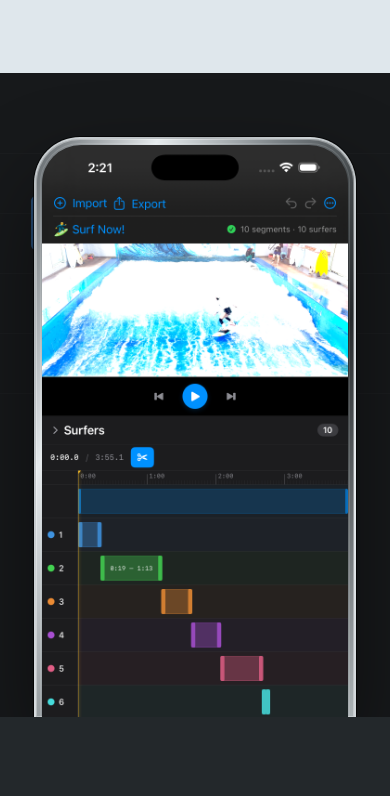
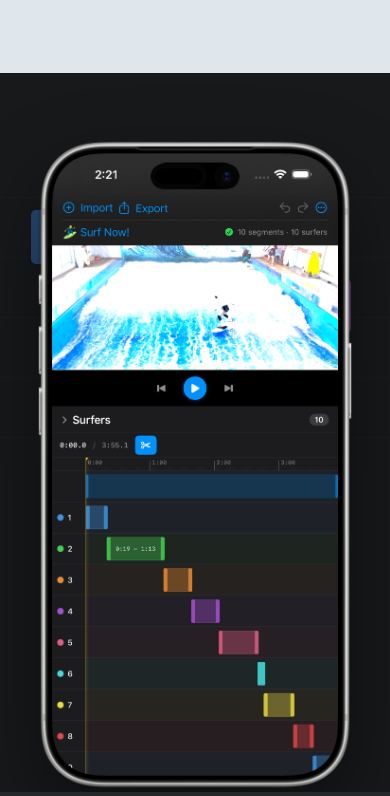
Before and after one commit to Sh7ne/deepsurfcut-website, a plain HTML site: page index.html in a window 390 px wide. Shown: the part 3889-4685 px from the top of the page. Drawn offline with Linux system fonts and the light colour scheme.

Commit message:
Use official iPhone 17 Pro device mockups

```diff
--- a/index.html
+++ b/index.html
@@ -212,8 +212,8 @@
           </div>
           <figure class="device-frame" data-reveal>
             <img
-              src="/assets/app-timeline.png"
-              alt="DeepSurfCut showing detected surfers on a multitrack timeline"
+              src="/assets/app-timeline-iphone17-pro.png"
+              alt="DeepSurfCut showing detected surfers on a multitrack timeline in iPhone 17 Pro"
             />
           </figure>
         </div>
@@ -223,8 +223,8 @@
         <div class="export-visual">
           <figure class="device-frame device-frame-secondary" data-reveal>
             <img
-              src="/assets/app-export.png"
-              alt="DeepSurfCut export controls for selecting surfers and clip padding"
+              src="/assets/app-export-iphone17-pro.png"
+              alt="DeepSurfCut export controls for selecting surfers and clip padding in iPhone 17 Pro"
             />
           </figure>
         </div>
--- a/styles.css
+++ b/styles.css
@@ -563,39 +563,17 @@ a {
 
 .device-frame {
   position: relative;
-  width: min(490px, 86%);
-  height: min(760px, 80vw);
+  width: min(410px, 78%);
+  aspect-ratio: 1350 / 2760;
+  height: auto;
   margin: 0;
-  padding: 8px 8px 0;
-  border: 2px solid rgba(232, 237, 240, 0.72);
-  border-bottom: 0;
-  border-radius: 58px 58px 0 0;
-  background:
-    linear-gradient(110deg, #5f6569 0%, #e6ebed 23%, #777e82 47%, #25292b 72%, #aeb5b8 100%);
-  box-shadow:
-    inset 0 0 0 1px rgba(255, 255, 255, 0.32),
-    0 0 0 1px rgba(0, 0, 0, 0.72),
-    0 42px 90px rgba(0, 0, 0, 0.48);
-  overflow: hidden;
-}
-
-.device-frame::after {
-  content: "";
-  position: absolute;
-  z-index: 2;
-  inset: 6px 6px 0;
-  border: 1px solid rgba(255, 255, 255, 0.12);
-  border-bottom: 0;
-  border-radius: 50px 50px 0 0;
-  pointer-events: none;
+  filter: drop-shadow(0 36px 42px rgba(0, 0, 0, 0.46));
 }
 
 .device-frame img {
   width: 100%;
-  height: 100%;
-  object-fit: cover;
-  object-position: top center;
-  border-radius: 49px 49px 0 0;
+  height: auto;
+  object-fit: contain;
 }
 
 .export-band {
@@ -617,8 +595,7 @@ a {
 }
 
 .device-frame-secondary {
-  width: min(480px, 84%);
-  height: 770px;
+  width: min(390px, 78%);
 }
 
 .export-copy {
@@ -1074,25 +1051,14 @@ a {
 
   .product-stage,
   .export-visual {
-    min-height: 610px;
+    min-height: 710px;
     padding: 64px 12px 0;
   }
 
   .device-frame,
   .device-frame-secondary {
-    width: 88%;
-    height: 580px;
-    padding: 6px 6px 0;
-    border-radius: 46px 46px 0 0;
-  }
-
-  .device-frame::after {
-    inset: 4px 4px 0;
-    border-radius: 40px 40px 0 0;
-  }
-
-  .device-frame img {
-    border-radius: 39px 39px 0 0;
+    width: min(320px, 88%);
+    height: auto;
   }
 
   .privacy-points > div {
```
Also changed, not shown: zh/index.html (+4 -4 lines), README.md, assets/app-export-iphone17-pro.png (added), assets/app-timeline-iphone17-pro.png (added).
